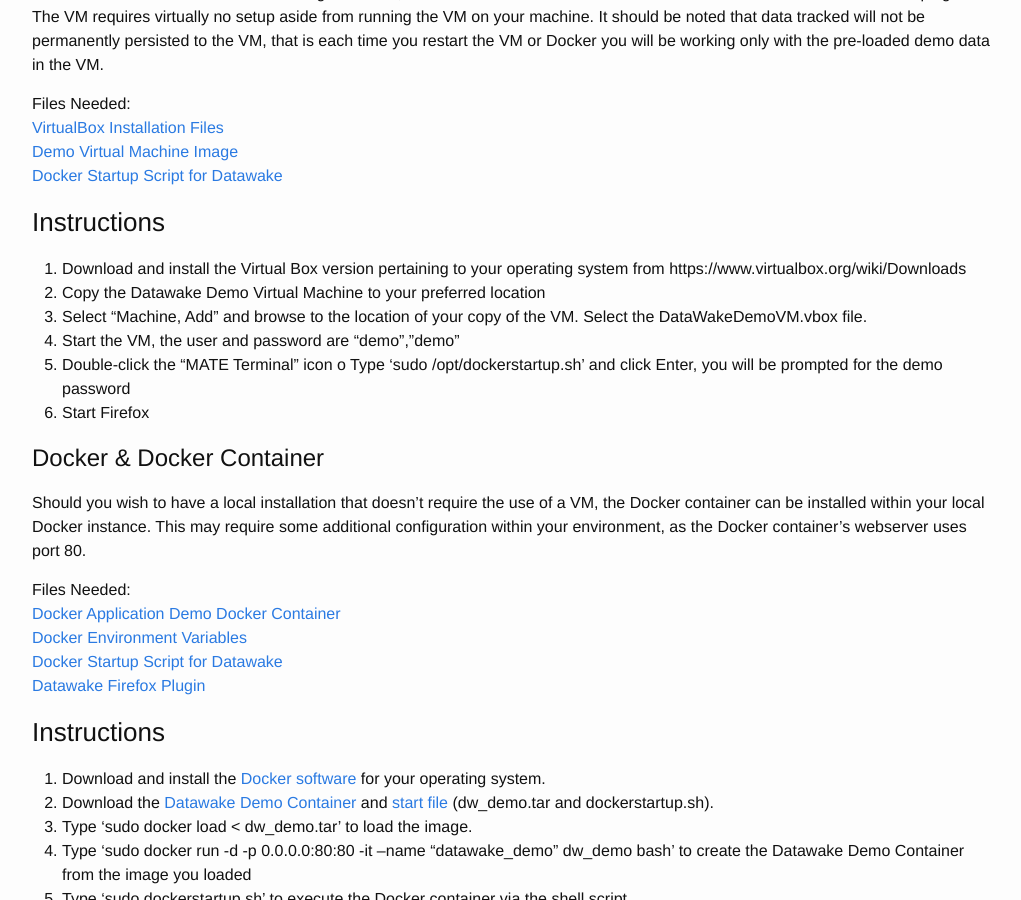
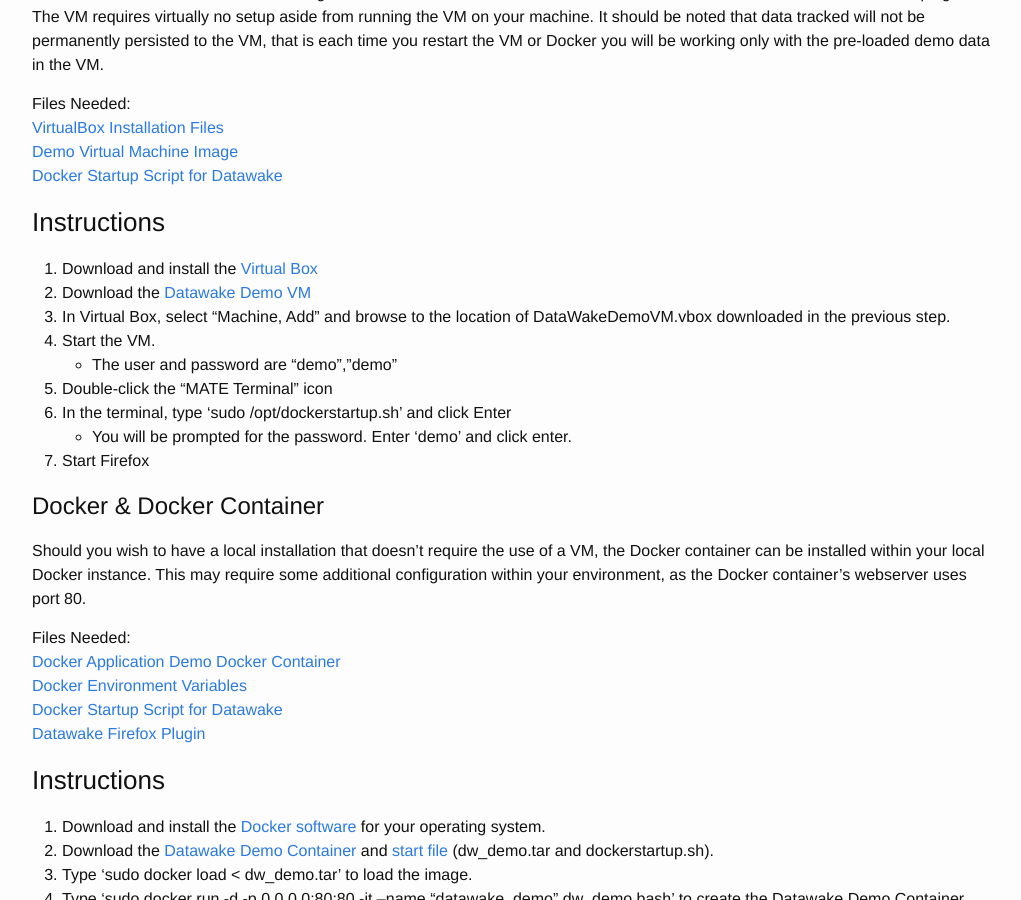
Before and after one commit to Sotera/Datawake, a Jekyll site: the page built from quickstart.md, in a window 1280 px wide and 900 px high, scrolled down 462 px. Shown: the whole window, without its empty margins (126-1147 px from the left). Built offline with Jekyll 4.4.1, drawn with Linux system fonts in a browser that asks for light colours.

Commit message:
Cleaning up instructions

```diff
--- a/quickstart.md
+++ b/quickstart.md
@@ -33,15 +33,14 @@
 
 ### Instructions
 
-1.  Download and install the Virtual Box version pertaining to your
-    operating system from https://www.virtualbox.org/wiki/Downloads
-1.  Copy the Datawake Demo Virtual Machine to your preferred location
-1.  Select “Machine, Add” and browse to the location of your copy of the
-    VM. Select the DataWakeDemoVM.vbox file.
-1.  Start the VM, the user and password are “demo”,”demo”
-1.  Double-click the “MATE Terminal” icon o Type ‘sudo
-    /opt/dockerstartup.sh’ and click Enter, you will be prompted for the
-    demo password
+1.  Download and install the [Virtual Box](https://www.virtualbox.org/wiki/Downloads)
+1.  Download the [Datawake Demo VM](https://s3.amazonaws.com/soterastuff/Datawake_Demo/DataWakeDemoVM.zip)
+1.  In Virtual Box, select “Machine, Add” and browse to the location of DataWakeDemoVM.vbox downloaded in the previous step.
+1.  Start the VM.
+  * The user and password are “demo”,”demo”
+1.  Double-click the “MATE Terminal” icon
+1.  In the terminal, type ‘sudo /opt/dockerstartup.sh’ and click Enter
+  * You will be prompted for the password. Enter 'demo' and click enter.
 1.  Start Firefox
 
 
```
